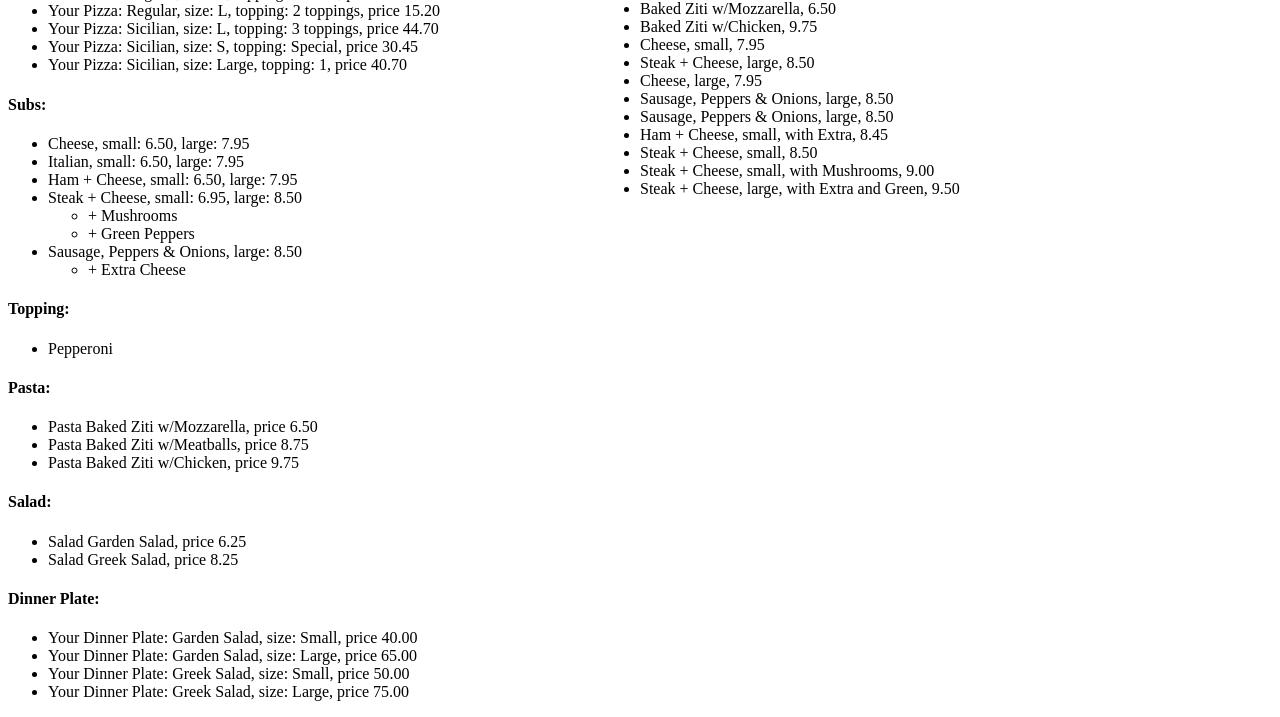
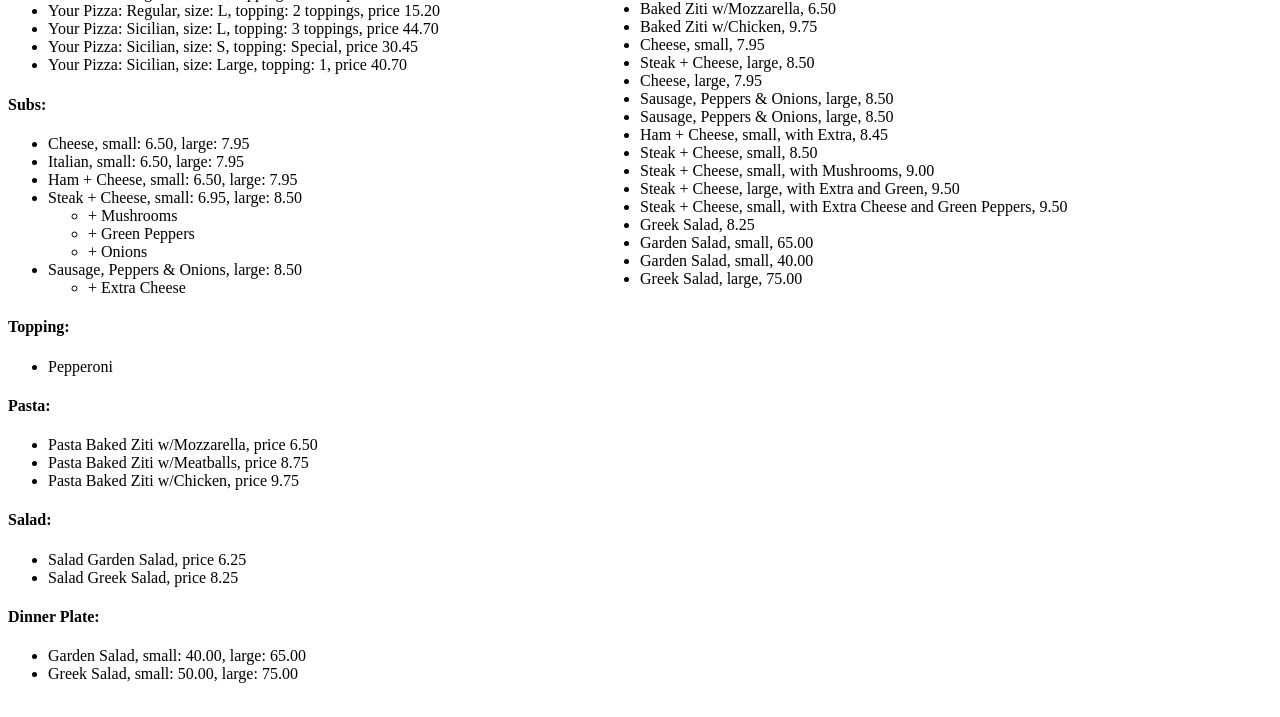
Before and after one commit to rrudiuk/order-pizza-django, a Django app: page / in a window 1280 px wide. Shown: the part 185-902 px from the top of the page. After the commit the page ends 868 px from the top, so only its background shows below. Run offline with Django 3.2, Linux system fonts and the light colour scheme; a user stored in the database is signed in; data comes from the database, SQL or seed files in the repository.

Commit message:
Adding to card dinner plates

```diff
--- a/orders/models.py
+++ b/orders/models.py
@@ -27,12 +27,18 @@
 # Model for Dinner Plate
 class DinnerPlate(models.Model):
 	name = models.CharField(max_length = 64)
-	size = models.CharField(max_length=5, choices=SIZE)
-	price = models.DecimalField(max_digits=5, decimal_places=2)
-	food_type = "Dinner Plate"
+	# size = models.CharField(max_length=5, choices=SIZE)
+	priceS = models.DecimalField(max_digits=5, decimal_places=2, default = 0.00)
+	priceL = models.DecimalField(max_digits=5, decimal_places=2, default = 0.00)
+	hash_name = models.CharField(max_length = 64)
 
 	def __str__(self):
-		return f"Your Dinner Plate: {self.name}, size: {self.size}, price {self.price}"
+		if self.priceS != 0.00 and self.priceL != 0.00:
+			return f"{self.name}, small: {self.priceS}, large: {self.priceL}"
+		elif self.priceS == 0.00:
+			return f"{self.name}, large: {self.priceL}"
+		else:
+			return f"{self.name}, small: {self.priceS}"
 
 class SubExtraAll(models.Model):
 	name = models.CharField(max_length = 64)
@@ -112,19 +118,23 @@
 	price = models.DecimalField(max_digits=5, decimal_places=2)
 
 	def __str__(self):
+		# Pasta and Salad
 		if not self.size:
 			return f"{self.name}, {self.price}"
+		# Subs without extra
 		elif self.extra == "empty" and self.extra_steak == "empty":
 			return f"{self.name}, {self.size}, {self.price}"
+		# Subs with extra cheese
 		elif self.extra != "empty" and self.extra_steak == "empty":
 			price = Decimal(self.price) + Decimal(0.50)
 			return f"{self.name}, {self.size}, with {self.extra}, {price}"
+		# Sub Steak + Cheese with extra
 		elif self.extra == "empty" and self.extra_steak != "empty":
 			price = Decimal(self.price) + Decimal(0.50)
 			return f"{self.name}, {self.size}, with {self.extra_steak}, {price}"
+		# Sub Steak + Cheese with extra and extra cheese
 		elif self.extra != "empty" and self.extra_steak != "empty":
 			price = Decimal(self.price) + Decimal(1.00)
 			return f"{self.name}, {self.size}, with {self.extra} and {self.extra_steak}, {price}"
 		else:
-			price = Decimal(self.price) + Decimal(0.50)
-			return f"{self.name}, {self.size}, {price}"
+			return f"{self.name}, {self.size}, {self.price}"
--- a/orders/templates/orders/index.html
+++ b/orders/templates/orders/index.html
@@ -169,7 +169,7 @@
 					<select id="extra-steak" name="extra-steak">
 						<option value="empty">Steak extra</option>
 						{% for subextra in subextrasteak %}
-							<option value={{ subextra }}>{{ subextra }}</option>
+							<option value={{ subextra.hash_name }}>{{ subextra }}</option>
 						{% endfor %}
 					</select>
 				</div>
@@ -178,7 +178,7 @@
 					<select id="extra-all" name="extra-all">
 						<option value="empty">Extra</option>
 						{% for subextra in subextraall %}
-							<option value={{ subextra }}>{{ subextra }}</option>
+							<option value={{ subextra.hash_name }}>{{ subextra }}</option>
 						{% endfor %}
 					</select>
 				</div>
@@ -200,9 +200,9 @@
 				</div>
 				<!-- dinner plate menu -->
 				<div id="dinner-plate-wrap">
-					<select id="dinner-plate-name">
+					<select id="dinner-plate-name" name="dinner-plate">
 						{% for plate in dinner_plate %}
-							<option value={{ plate.name }}>{{ plate.name }}</option>
+							<option value={{ plate.hash_name }}>{{ plate.name }}</option>
 						{% endfor %}
 					</select>
 				</div>
--- a/orders/views.py
+++ b/orders/views.py
@@ -17,34 +17,48 @@
 
             food_type = request.POST["select-food-type"]
 
+            # If Salad was selected
             if food_type == 'salad':
                 food_name = request.POST["salad-name"]
                 db_query = Salad.objects.get(hash_name = food_name)
                 order = Order(name = db_query.name, price = db_query.price)
                 order.save()
 
+            # If Pasta was selected
             elif food_type == 'pasta':
                 food_name = request.POST["pasta-name"]
                 db_query = Pasta.objects.get(hash_name = food_name)
                 order = Order(name = db_query.name, price = db_query.price)
                 order.save()
 
+            # If Sub was selected
             elif food_type == 'sub':
                 food_name = request.POST["sub-name"]
                 food_size = request.POST["size"]
                 food_extra = request.POST["extra-all"]
                 if food_extra != 'empty':
-                    extra = SubExtraAll.objects.get(name = food_extra)
+                    extra = SubExtraAll.objects.get(hash_name = food_extra)
                 steak_extra = request.POST["extra-steak"]
                 if food_extra != 'empty':
-                    extra_steak = SubExtraSteak.objects.get(name = steak_extra)
+                    extra_steak = SubExtraSteak.objects.get(hash_name = steak_extra)
                 db_query = Sub.objects.get(hash_name = food_name)
-                if food_size == 'Small':
+                if food_size == 'small':
                     order = Order(name = db_query.name, size = food_size, extra = extra.name,
                         extra_steak = extra_steak.name, price = db_query.priceS)
                 else:
                     order = Order(name = db_query.name, size = food_size, extra = extra.name,
                         extra_steak = extra_steak.name, price = db_query.priceL)
+                order.save()
+
+            # If Dinner Plate was selected
+            elif food_type == 'dinner_plate':
+                food_name = request.POST["dinner-plate"]
+                food_size = request.POST["size"]
+                db_query = DinnerPlate.objects.get(hash_name = food_name)
+                if food_size == 'small':
+                    order = Order(name = db_query.name, size = food_size, price = db_query.priceS)
+                else:
+                    order = Order(name = db_query.name, size = food_size, price = db_query.priceL)
                 order.save()
 
 
```
Also changed, not shown: db.sqlite3, orders/migrations/0022_auto_20200614_1100.py (added).
